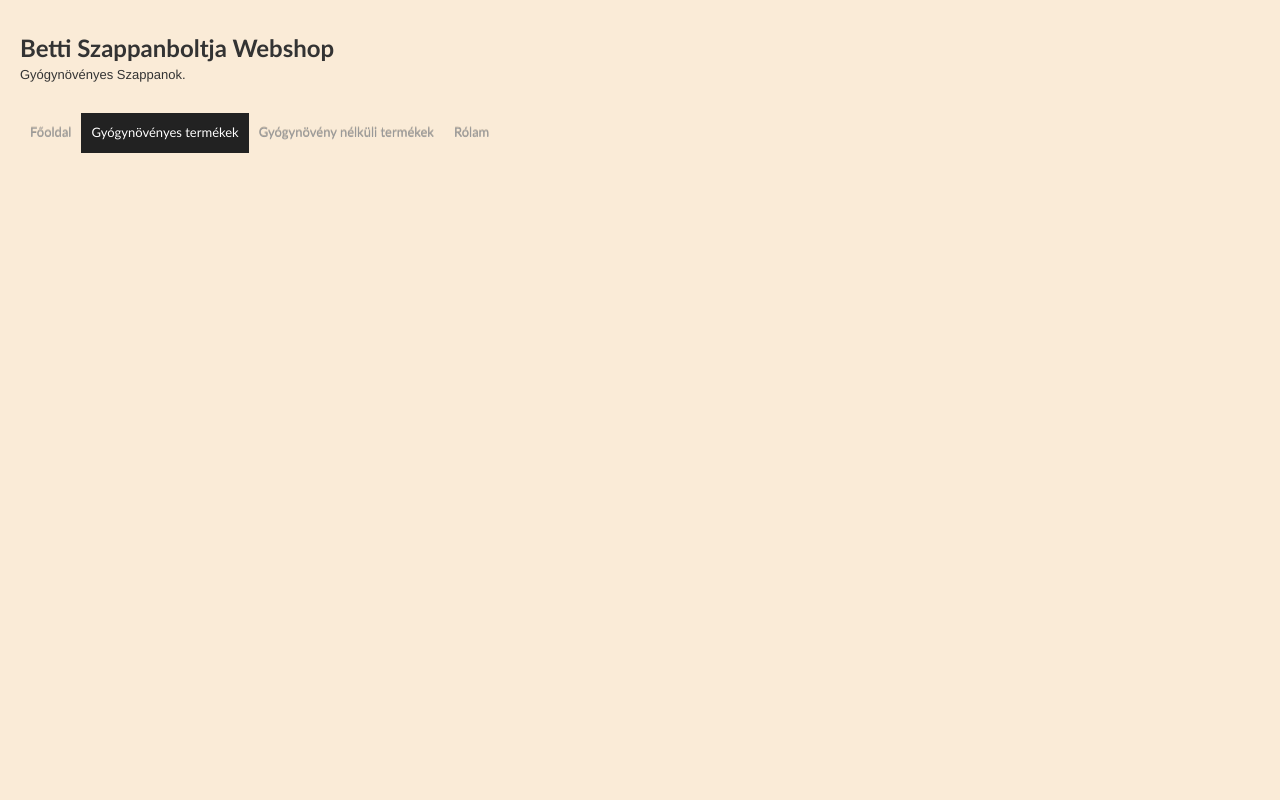
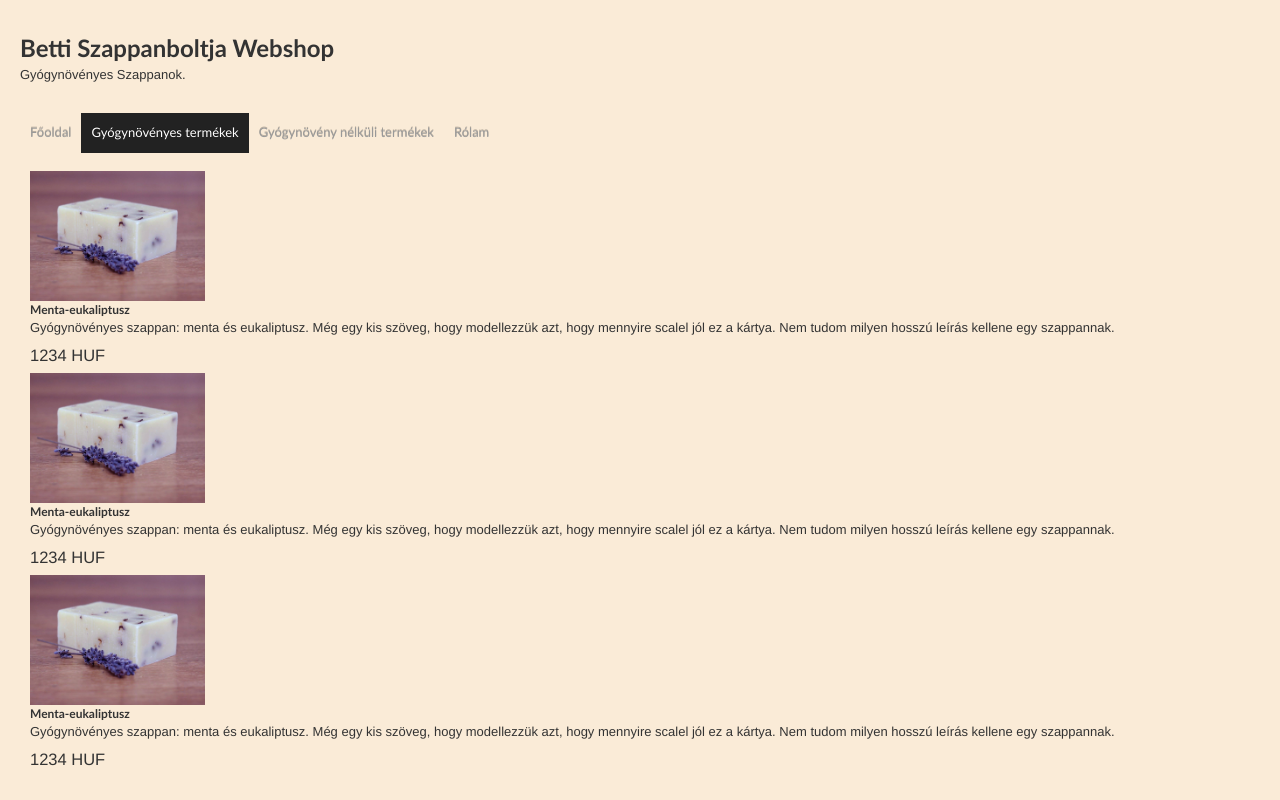
Before and after one commit to SimonNagy/betti-webshop-alpha, a plain HTML site: page gyogyn.html in a window 1280 px wide. Drawn offline with Linux system fonts and the light colour scheme.

Commit message:
webshop-layout

```diff
--- a/css/style.css
+++ b/css/style.css
@@ -5,6 +5,10 @@
 
 body {
     background-color: antiquewhite;
+}
+
+p {
+    text-align: justify;
 }
 
 .main-title {
@@ -15,3 +19,20 @@ body {
     text-align: left;
     text-transform: capitalize;
 }
+
+.content-box {
+    padding-left: 20px;
+    padding-right: 20px;
+}
+
+.price {
+    font-size: 16.5px;
+    text-align: left;
+
+}
+
+
+#shop-column {
+    padding-left: 30px;
+    padding-right: 30px;
+}
--- a/gyogyn.html
+++ b/gyogyn.html
@@ -32,5 +32,42 @@
     </div>
   </nav>
 
+<div id="shop-column">
+
+<div class="card">
+    <img class="card-img-top" src="/img/gyogyn/exampl1.jpeg" width="175" height="175" alt="Card image cap">
+    <div class="card-body">
+    <h5 class="card-title">Menta-eukaliptusz</h5>
+    <p class="card-text">Gyógynövényes szappan: menta és eukaliptusz. Még egy
+          kis szöveg, hogy modellezzük azt, hogy mennyire scalel jól ez a kártya.
+          Nem tudom milyen hosszú leírás kellene egy szappannak.
+    </p>
+    <p class="price">1234 HUF</p>
+</div>
+
+<div class="card">
+    <img class="card-img-top" src="/img/gyogyn/exampl1.jpeg" width="175" height="175" alt="Card image cap">
+    <div class="card-body">
+    <h5 class="card-title">Menta-eukaliptusz</h5>
+    <p class="card-text">Gyógynövényes szappan: menta és eukaliptusz. Még egy
+              kis szöveg, hogy modellezzük azt, hogy mennyire scalel jól ez a kártya.
+              Nem tudom milyen hosszú leírás kellene egy szappannak.
+    </p>
+    <p class="price">1234 HUF</p>
+</div>
+
+<div class="card">
+    <img class="card-img-top" src="/img/gyogyn/exampl1.jpeg" width="175" height="175" alt="Card image cap">
+    <div class="card-body">
+    <h5 class="card-title">Menta-eukaliptusz</h5>
+    <p class="card-text">Gyógynövényes szappan: menta és eukaliptusz. Még egy
+          kis szöveg, hogy modellezzük azt, hogy mennyire scalel jól ez a kártya.
+          Nem tudom milyen hosszú leírás kellene egy szappannak.
+    </p>
+    <p class="price">1234 HUF</p>
+</div>
+
+</div>
+
 </body>
 </html>
```
Also changed, not shown: index.html (+22 -2 lines), img/gyogyn/exampl1.jpeg (added), img/index1.jpeg (added), img/index2.jpeg (added), img/index3.jpeg (added), 1 other file.
